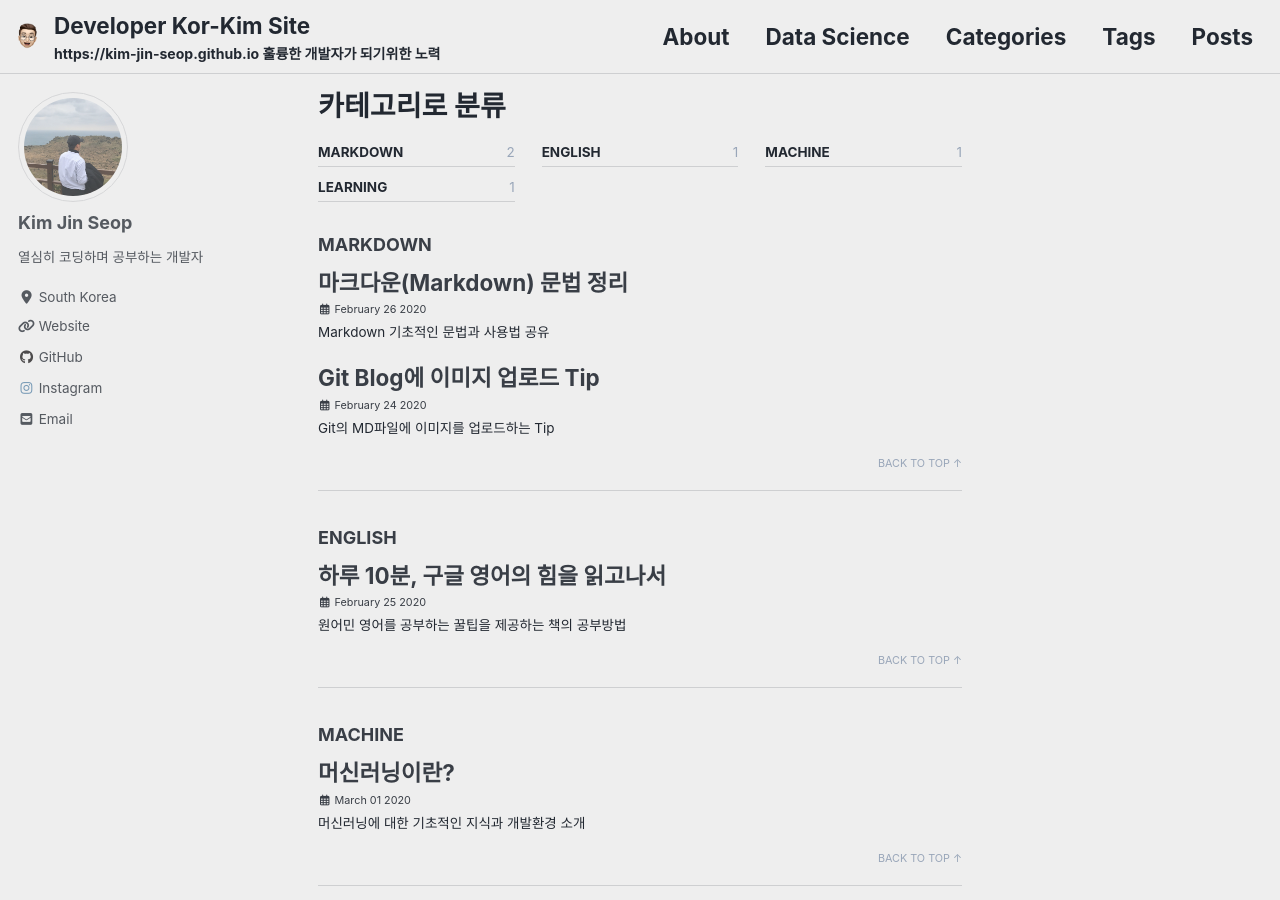
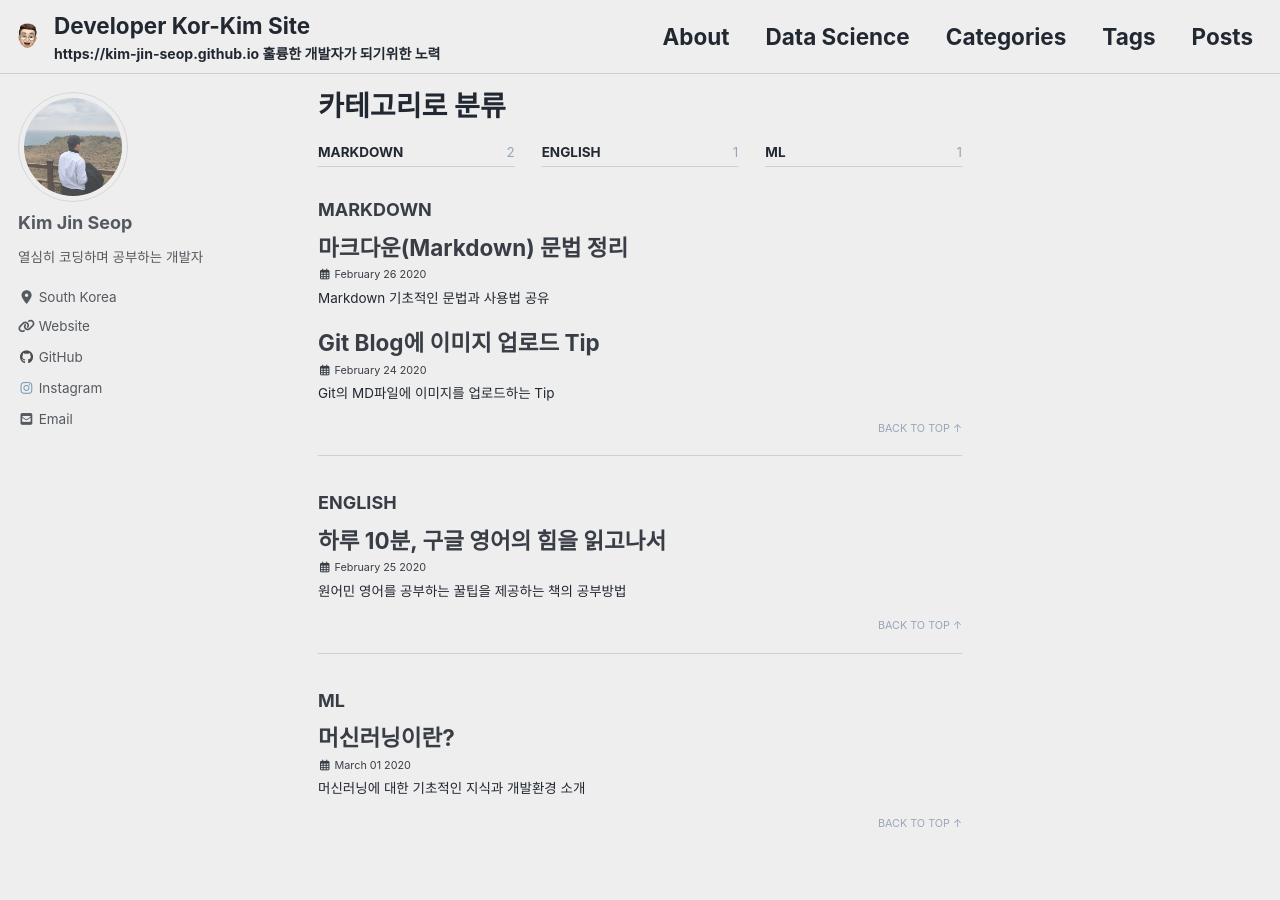
Before and after one commit to kim-jin-seop/kim-jin-seop.github.io, a Jekyll site: the page built from _pages/category-archive.md, in a window 1280 px wide and 900 px high. Built offline with Jekyll 4.4.1, drawn with Linux system fonts in a browser that asks for light colours; cached includes are drawn as plain includes; nearby versions of some CDN libraries.

Commit message:
update page

```diff
--- a/_pages/Data-Science.md
+++ b/_pages/Data-Science.md
@@ -5,7 +5,7 @@
 author_profile: true
 taxonomy:
           DATASCIENCE
-          MACHINE LEARNING
+          ML
 ---
 데이터 과학 관련 포스팅 : 딥러닝, 머신러닝, 데이터 마이닝 등
 
--- a/_posts/2020-03-01-Introduction_ML_1.md
+++ b/_posts/2020-03-01-Introduction_ML_1.md
@@ -2,11 +2,10 @@
 title:  "머신러닝이란?"
 excerpt: "머신러닝에 대한 기초적인 지식과 개발환경 소개"
 categories:
-    MACHINE LEARNING
+    ML
 tag:
-    MACHINE LEARNING
+    ML
     AI
-    DATA SCIENCE
     PYTHON
 header:
     teaser: https://user-images.githubusercontent.com/33629459/75618279-4bf56800-5baf-11ea-9b48-7d5230970c9a.PNG
```
